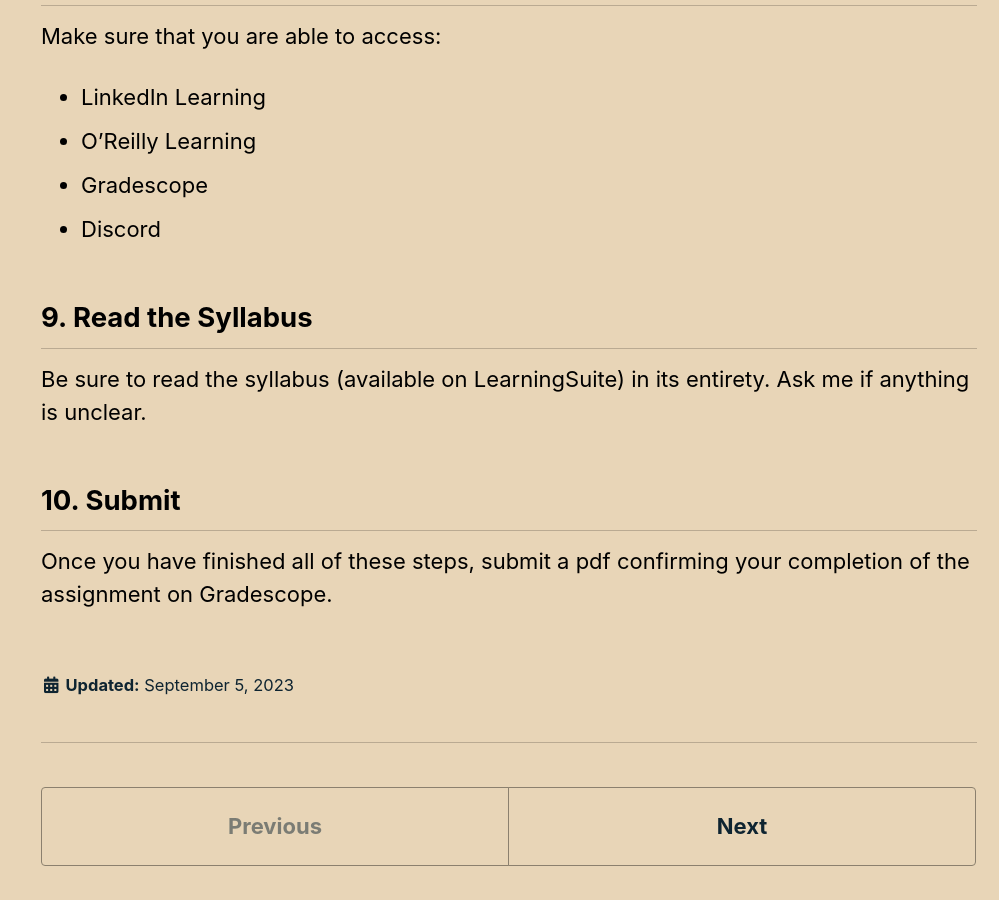
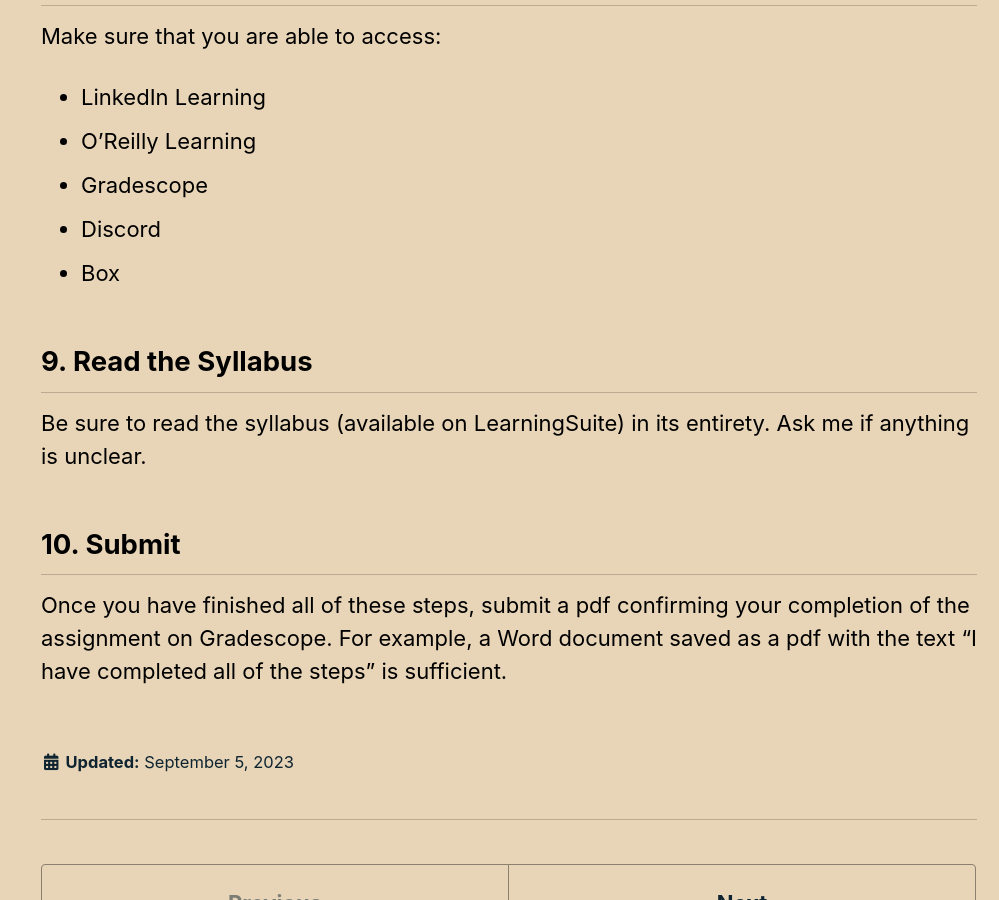
Before and after one commit to s386Fall2023/s386Fall2023.github.io, a Jekyll site: the page built from _assignments/01setup.md, in a window 1280 px wide and 900 px high, scrolled down 2636 px. Shown: the whole window, without its empty margins (281-1280 px from the left). Built offline with Jekyll 4.4.1, drawn with Linux system fonts in a browser that asks for light colours; cached includes are drawn as plain includes.

Commit message:
add clarity to lab1

```diff
--- a/_assignments/01setup.md
+++ b/_assignments/01setup.md
@@ -67,9 +67,10 @@ Make sure that you are able to access:
 * O'Reilly Learning
 * Gradescope
 * Discord
+* Box
 
 ## 9. Read the Syllabus
 Be sure to read the syllabus (available on LearningSuite) in its entirety.  Ask me if anything is unclear.
 
 ## 10. Submit
-Once you have finished all of these steps, submit a pdf confirming your completion of the assignment on Gradescope.
+Once you have finished all of these steps, submit a pdf confirming your completion of the assignment on Gradescope.  For example, a Word document saved as a pdf with the text "I have completed all of the steps" is sufficient.
```
